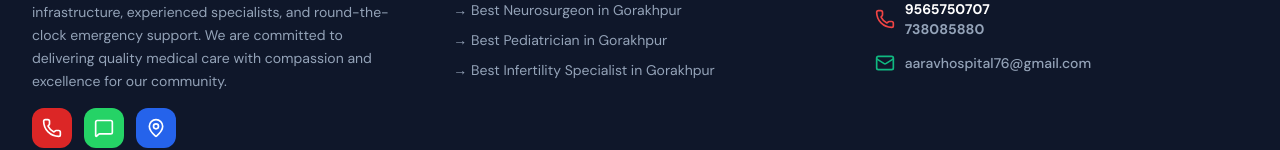
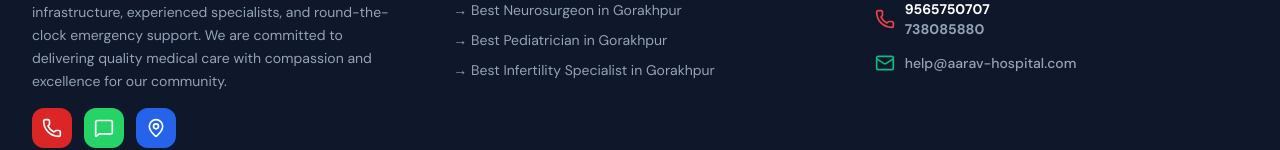
Before and after one commit to techie-jatin/aarav-hospital, a React (Create React App) app in the folder app/frontend/: page / in a window 1280 px wide. Shown: the part 10084-10234 px from the top of the page. Built offline with nearby package versions, Linux system fonts and the light colour scheme.

Commit message:
fix: update official email address to help@aarav-hospital.com

```diff
--- a/app/frontend/src/App.js
+++ b/app/frontend/src/App.js
@@ -550,7 +550,7 @@ const injectSEOAndSchema = (pageType, title, description, path) => {
     "image": "https://images.unsplash.com/photo-1519494026892-80bbd2d6fd0d",
     "url": window.location.origin,
     "telephone": "+919565750707",
-    "email": "aaravhospital76@gmail.com",
+    "email": "help@aarav-hospital.com",
     "priceRange": "$$",
     "address": {
       "@type": "PostalAddress",
@@ -849,8 +849,8 @@ const Footer = ({ lang }) => {
             </div>
             <div className="flex gap-2.5 items-center">
               <Mail className="w-5 h-5 text-emerald-500 shrink-0" />
-              <a href="mailto:aaravhospital76@gmail.com" className="hover:text-white font-medium">
-                aaravhospital76@gmail.com
+              <a href="mailto:help@aarav-hospital.com" className="hover:text-white font-medium">
+                help@aarav-hospital.com
               </a>
             </div>
           </div>
```
